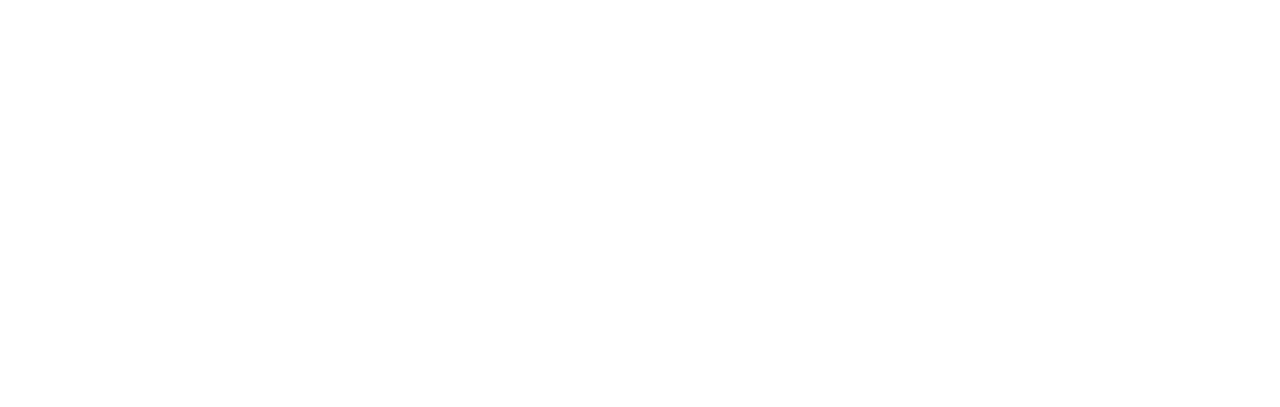
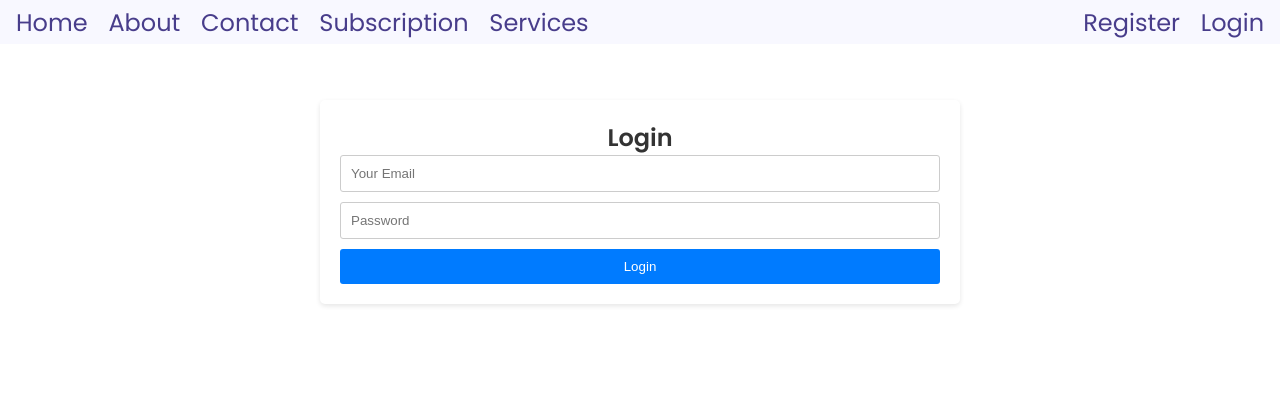
Before and after one commit to YoussefSoliman96/power-zone, a website: page login.html in a window 1280 px wide. Drawn offline with Linux system fonts and the light colour scheme.

Commit message:
Make login page

```diff
--- a/login.html
+++ b/login.html
@@ -0,0 +1,32 @@
+<!DOCTYPE html>
+<html lang="en">
+  <head>
+    <meta charset="UTF-8" />
+    <meta name="viewport" content="width=device-width, initial-scale=1.0" />
+    <title>Login</title>
+    <link rel="stylesheet" href="style.css" />
+  </head>
+  <body>
+    <div class="nav-container sticky">
+      <ul class="nav-bar">
+        <li><a href="/">Home</a></li>
+        <li><a href="/about.html">About</a></li>
+        <li><a href="/contact.html">Contact</a></li>
+        <li><a href="/subscription.html">Subscription</a></li>
+        <li><a href="/services.html">Services</a></li>
+      </ul>
+      <ul class="nav-bar">
+        <li><a href="/register.html">Register</a></li>
+        <li><a href="/login.html">Login</a></li>
+      </ul>
+    </div>
+    <div class="login-form container">
+      <h2>Login</h2>
+      <form action="/index.html">
+        <input type="email" placeholder="Your Email" required />
+        <input type="password" placeholder="Password" required />
+        <button type="submit">Login</button>
+      </form>
+    </div>
+  </body>
+</html>
--- a/style.css
+++ b/style.css
@@ -364,3 +364,43 @@ a:hover {
 .registration-form button:hover {
   background-color: #0056b3;
 }
+
+.login-form {
+  background-color: #fff;
+  padding: 20px;
+  border-radius: 5px;
+  box-shadow: 0 2px 5px rgba(0, 0, 0, 0.1);
+  margin: 100px auto;
+  max-width: 600px;
+  text-align: center;
+}
+
+.login-form h2 {
+  margin-top: 0;
+  color: #333;
+}
+
+.login-form form {
+  display: flex;
+  flex-direction: column;
+}
+
+.login-form input {
+  margin-bottom: 10px;
+  padding: 10px;
+  border: 1px solid #ccc;
+  border-radius: 3px;
+}
+
+.login-form button {
+  padding: 10px;
+  background-color: #007bff;
+  color: #fff;
+  border: none;
+  border-radius: 3px;
+  cursor: pointer;
+}
+
+.login-form button:hover {
+  background-color: #0056b3;
+}
```
Also changed, not shown: register.html (+1 -1 lines).
